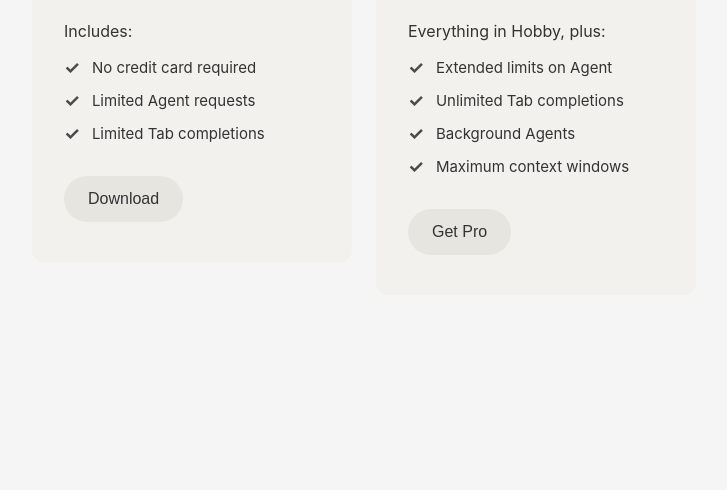
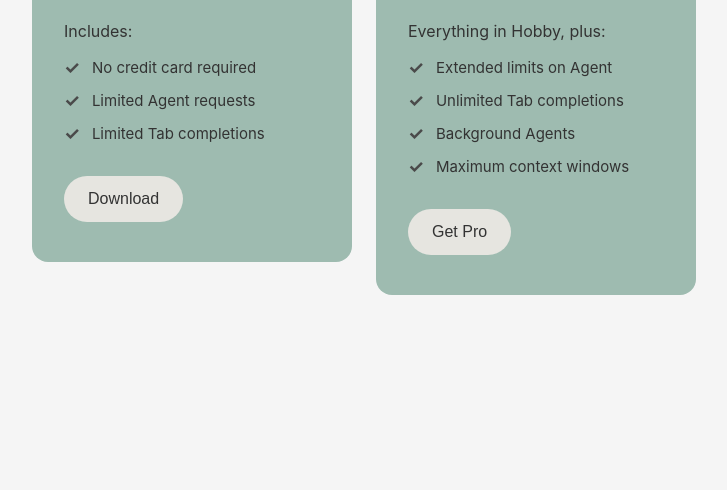
Before and after one commit to SteMassey/FirstGitproject, a plain HTML site: page index.html in a window 1280 px wide. Shown: the part 310-800 px from the top of the page, without its empty margins (276-1003 px from the left). Drawn offline with Linux system fonts and the light colour scheme.

Commit message:
Changed card raiud and background
Adjusted background colour and rounded corners to 16px

```diff
--- a/styles.css
+++ b/styles.css
@@ -24,8 +24,8 @@ body {
 }
 
 .card {
-    background-color: #f2f1ed;
-    border-radius: 12px;
+    background-color: #9ebbb0;
+    border-radius: 16px;
     padding: 40px 32px;
     width: 320px;
     flex-shrink: 0;
```
